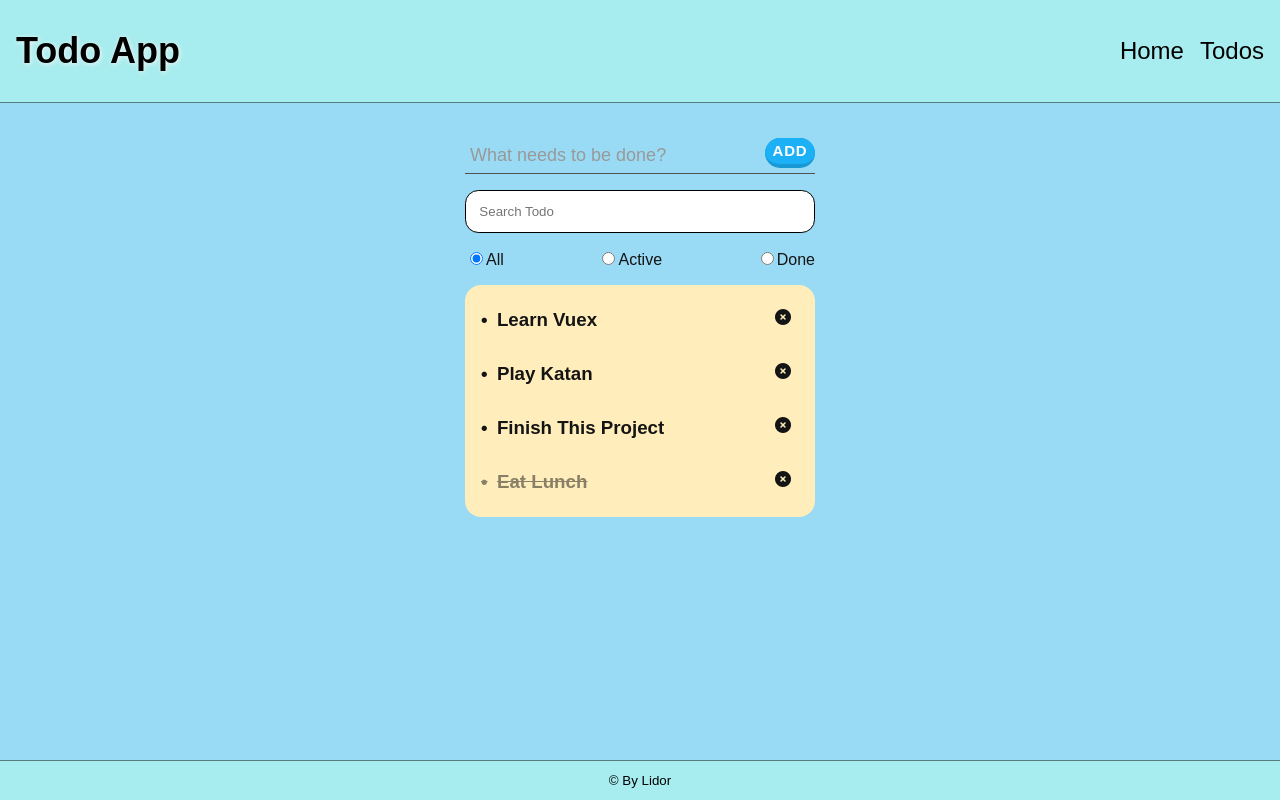
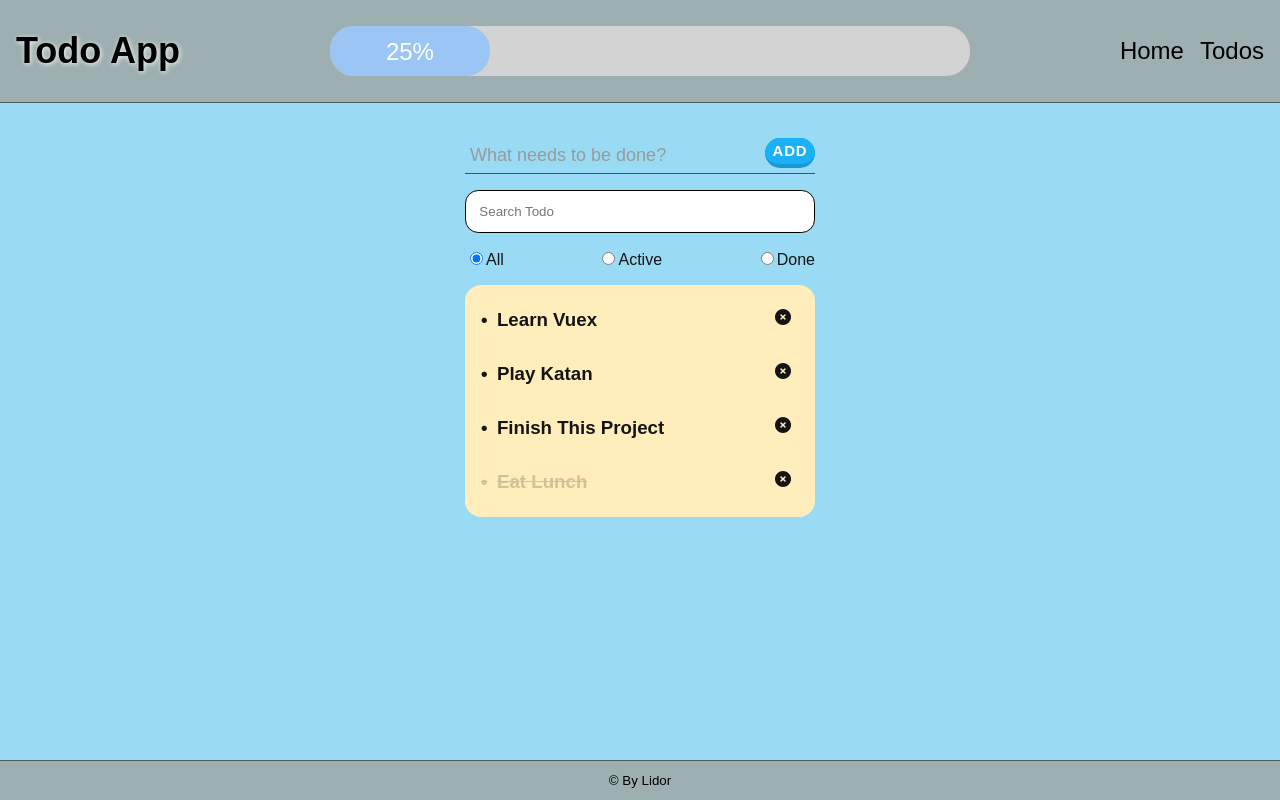
Before and after one commit to LidorLevi123/todo-app, a plain HTML site: page index.html in a window 1280 px wide. Both pictures are taken after a click on the link "Todos". Drawn offline with Linux system fonts and the light colour scheme.

Commit message:
Added Progress Bar & Spinner

```diff
--- a/app.js
+++ b/app.js
@@ -22,6 +22,7 @@ const options = {
     created() {
         todoService.query().then(todos => {
             this.$store.commit({ type: 'setTodos', todos })
+            this.$store.commit({ type: 'resizeProgressBar' })
         })
     },
 
--- a/assets/style/cmps/AppHeader.css
+++ b/assets/style/cmps/AppHeader.css
@@ -22,3 +22,25 @@
 .app-header nav > *:last-child{
   margin-inline-start: 1rem;
 }
+
+.app-header .progress-bar-outer {
+  background-color: lightgray;
+  width: 50%;
+  border-radius: 1em;
+}
+
+.app-header .progress-bar-inner {
+  position: relative;
+  background-color: var(--clrPrimary1);
+  color: white;
+  padding: 0.5em;
+  border-radius: 1em;
+  height: 50px;
+  transition: .5s;
+}
+
+.app-header .progress-bar-inner span {
+  position: absolute;
+  left: 50%;
+  transform: translateX(-50%);
+}
--- /dev/null
+++ b/assets/style/cmps/Spinner.css
@@ -0,0 +1,21 @@
+.spinner {
+    position: absolute;
+    top: 50%;
+    left: 50%;
+    translate: -50% -50%;
+
+    width: 80px;
+    height: 80px;
+
+    border: 4px solid rgba(67, 148, 192, 0.3);
+    border-block: 4px solid darkslategrey;
+    border-radius: 50%;
+
+    animation: spin 1s infinite linear;
+}
+
+@keyframes spin {
+    to {
+        rotate: 360deg;
+    }
+}
--- a/assets/style/cmps/TodoPreview.css
+++ b/assets/style/cmps/TodoPreview.css
@@ -5,5 +5,5 @@
 
 .todo-preview .done {
     text-decoration: line-through;
-    opacity: 0.5;
+    opacity: 0.2;
 }
--- a/assets/style/setup/vars.css
+++ b/assets/style/setup/vars.css
@@ -1,6 +1,6 @@
 :root {
   --clrPrimary1: #9AC5F4;
   --clrPrimary2: #99DBF5;
-  --clrPrimary3: #A7ECEE;
+  --clrPrimary3: #9dafb0;
   --clrPrimary4: #FFEEBB;
 }
--- a/cmps/AppHeader.js
+++ b/cmps/AppHeader.js
@@ -2,6 +2,9 @@ export default {
     template: `
         <header class="app-header">
             <h1>Todo App</h1>
+            <div class="progress-bar-outer">
+                <div class="progress-bar-inner"><span></span></div>
+            </div>
             <nav>
                 <RouterLink to="/">Home</RouterLink>
                 <RouterLink to="/todo">Todos</RouterLink>
--- a/cmps/TodoEdit.js
+++ b/cmps/TodoEdit.js
@@ -40,6 +40,7 @@ export default {
 				.save({ ...this.todoToAdd })
 				.then(savedTodo => {
 					this.$store.commit({ type: 'saveTodo', savedTodo })
+					this.$store.commit({ type: 'resizeProgressBar' })
 					showSuccessMsg('Todo Added!')
 				})
 				.catch(() => {
--- a/pages/TodoIndex.js
+++ b/pages/TodoIndex.js
@@ -1,6 +1,8 @@
 import { showSuccessMsg } from '../services/event-bus.service.js'
 import { todoService } from '../services/todo.service.js'
 
+
+import Spinner from '../cmps/Spinner.js'
 import TodoEdit from '../cmps/TodoEdit.js'
 import TodoFilter from '../cmps/TodoFilter.js'
 import TodoList from '../cmps/TodoList.js'
@@ -11,9 +13,13 @@ export default {
             <TodoEdit/>
             <TodoFilter @filter="setFilterBy"/>
             <TodoList
+                v-if="todos"
                 @remove="removeTodo"
                 @check="checkTodo"
                 :todos="todos"/>
+                <section v-else class="Spinner">
+                    <Spinner />
+                </section>
         </section>
     `,
     methods: {
@@ -25,15 +31,20 @@ export default {
         removeTodo(todoId) {
             todoService.remove(todoId).then(() => {
                 this.$store.commit({ type: 'removeTodo', todoId })
+                this.$store.commit({ type: 'resizeProgressBar' })
                 showSuccessMsg('Todo Removed')
             })
         },
         checkTodo(todo) {
-            this.$store.commit({ type: 'checkTodo', todoId: todo._id })
-            todo.isActive ?
-                showSuccessMsg('You can do better!') :
-                showSuccessMsg('Great job! Keep up the good work!')
-        }
+            todoService.save(todo._id).then(()=> {
+
+                this.$store.commit({ type: 'checkTodo', todoId: todo._id })
+                this.$store.commit({ type: 'resizeProgressBar' })
+                todo.isActive ?
+                    showSuccessMsg('You can do better!') :
+                    showSuccessMsg('Great job! Keep up the good work!')
+            })
+        },
     },
     computed: {
         todos() {
@@ -41,6 +52,7 @@ export default {
         }
     },
     components: {
+        Spinner,
         TodoEdit,
         TodoFilter,
         TodoList
--- a/services/async-storage.service.js
+++ b/services/async-storage.service.js
@@ -20,7 +20,7 @@ function get(entityType, entityId) {
 }
 
 function post(entityType, newEntity, append = true) {
-    newEntity.id = _makeId()
+    newEntity._id = _makeId()
     return query(entityType).then(entities => {
         append ? entities.push(newEntity) : entities.unshift(newEntity)
         _save(entityType, entities)
@@ -52,7 +52,7 @@ function _save(entityType, entities) {
     localStorage.setItem(entityType, JSON.stringify(entities))
 }
 
-function _makeId(length = 5) {
+function _makeId(length = 6) {
     var text = ''
     var possible = 'ABCDEFGHIJKLMNOPQRSTUVWXYZabcdefghijklmnopqrstuvwxyz0123456789'
     for (var i = 0; i < length; i++) {
--- a/store.js
+++ b/store.js
@@ -26,6 +26,19 @@ const storeOptions = {
         checkTodo({ todos }, { todoId }) {
             const todo = todos.find(todo => todo._id === todoId)
             todo.isActive = !todo.isActive
+        },
+        resizeProgressBar({ todos }, payload) {
+            const elProgressBar = document.querySelector('.app-header .progress-bar-inner')
+
+            const activeCount = todos.reduce((count, todo) => {
+                if(!todo.isActive) return count + 1
+                return count
+            }, 0)
+
+            const percentage = (activeCount / todos.length) * 100
+
+            elProgressBar.style.width = `${percentage}%`
+            elProgressBar.querySelector('span').innerText = `${parseInt(percentage)}%`
         }
     },
 
```
